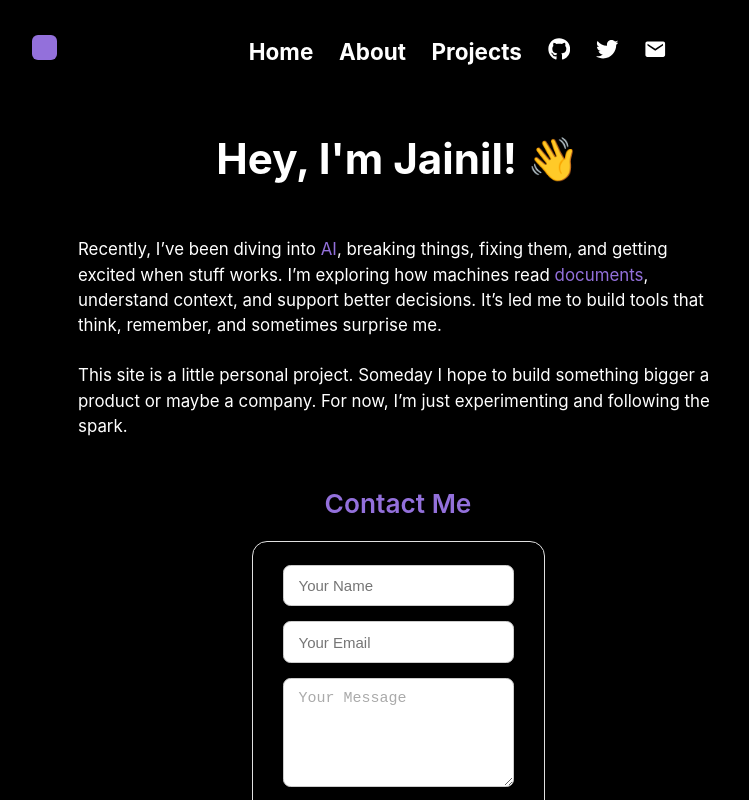
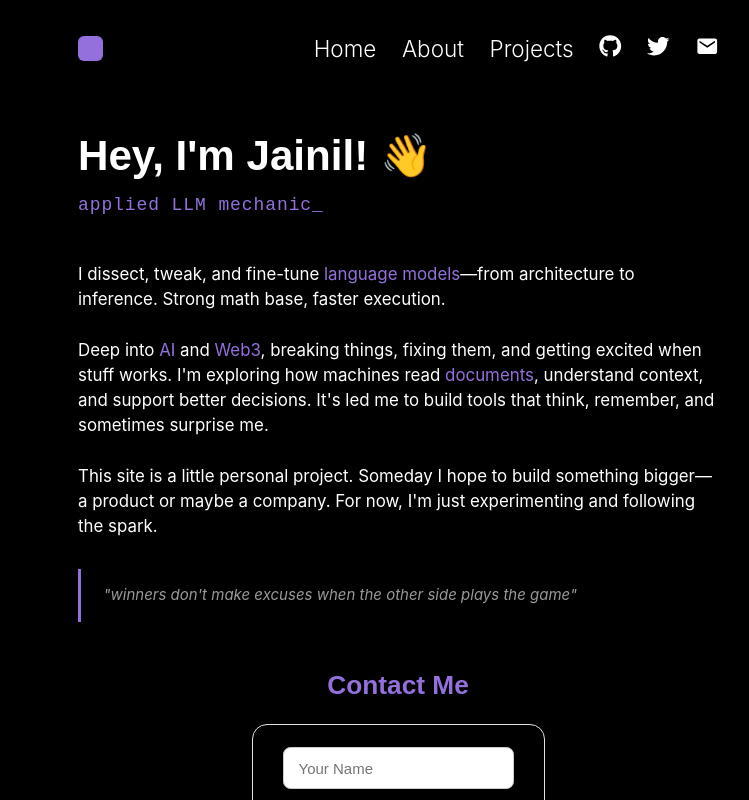
Before and after one commit to jainilshah007/Jainil-Portfolio, a React (Vite) app: page / in a window 1280 px wide. Shown: the top 800 px of the page, without its empty margins (242-991 px from the left). Built offline with nearby package versions, Linux system fonts and the light colour scheme.

Commit message:
style: Apply theme-based colors, update global typography, and refine header layout.

```diff
--- a/public/index.html
+++ b/public/index.html
@@ -9,7 +9,9 @@
   <meta name="description" content="Web site created using create-react-app" />
   <link rel="preconnect" href="https://fonts.googleapis.com">
   <link rel="preconnect" href="https://fonts.gstatic.com" crossorigin>
-    <link href="https://fonts.googleapis.com/css2?family=Varela+Round&display=swap" rel="stylesheet">
+  <link
+    href="https://fonts.googleapis.com/css2?family=Inter:wght@300;400;500&family=Outfit:wght@300;400;500;600&family=Space+Grotesk:wght@500;600;700&display=swap"
+    rel="stylesheet">
   <link rel="apple-touch-icon" href="%PUBLIC_URL%/logo192.png" />
   <!--
       manifest.json provides metadata used when your web app is installed on a
@@ -25,7 +27,7 @@
       work correctly both with client-side routing and a non-root public URL.
       Learn how to configure a non-root public URL by running `npm run build`.
     -->
-    <title>React App</title>
+  <title>Jainil Shah</title>
 </head>
 
 <body>
--- a/src/About.jsx
+++ b/src/About.jsx
@@ -15,18 +15,18 @@ const About = () => {
       </div>
       <div className="Main_content">
         <p>
-         Hey there! I'm a full-stack and Gen AI developer, always vibing with new tech. Guess what? I've just finished working on a fantastic little project on <Link>MCP(Model Context Protocol)</Link>. If you're curious, you can check it out <Link href="https://github.com/jainilshah007/mcp_memory_context/" target="_blank" rel="noopener noreferrer">[here]</Link>.<br/><br/>
-          My journey into development started with a simple curiosity about how things work behind the scenes, and it quickly grew into a passion. I love solving problems, building creative solutions, and constantly learning. The thrill of turning ideas into real, impactful projects is what drives me every day.For me, being a developer is more than just a job it’s a journey of growth and discovery. I’m excited by the challenges, the learning, and the opportunity to make a difference with the work I do.<br/><br/>
-          My path to becoming a developer has been a unique one. I'm actually self-taught, but I do hold a degree in Electronics and Engineering from Birla Vishvakrama Mahavidhyalaya <Link href="https://www.bvmengineering.ac.in/" target="_blank" rel="noopener noreferrer">(BVM, Vidhyanagar)</Link>. Computers and the internet have fascinated me since I first laid eyes on Google back in 8th grade. That was a mind-blowing experience!<br/><br/>
-          In the past, Python has been my go-to language, and I've even worked on some exciting projects in the realm of <Link href="https://github.com/jainilshah007" target="_blank" rel="noopener noreferrer">Data science</Link>. By the way, I also had the honor of being a Lead in my college's <Link href="https://example.com" target="_blank" rel="noopener noreferrer">Technical Club</Link>, which allowed me to sharpen my leadership skills.<br/><br/>
-          Outside the world of programming, there's a side of me that's deeply passionate about sports, particularly <Link href="https://example.com">Football</Link>. I proudly wear the badge of a Pro Madridista and genuinely admire the beauty of sports in general. And let's not forget my love for  <NavLink className="navbar-link" to="/movies" > [Movies!]</NavLink> From timeless classics to Bollywood masala, I can't resist the allure of a good film.<br/><br/>
+          Hey there! I'm a full-stack and Gen AI developer, always vibing with new tech. Guess what? I've just finished working on a fantastic little project on <Link>MCP(Model Context Protocol)</Link>. If you're curious, you can check it out <Link href="https://github.com/jainilshah007/mcp_memory_context/" target="_blank" rel="noopener noreferrer">[here]</Link>.<br /><br />
+          My journey into development started with a simple curiosity about how things work behind the scenes, and it quickly grew into a passion. I love solving problems, building creative solutions, and constantly learning. The thrill of turning ideas into real, impactful projects is what drives me every day.For me, being a developer is more than just a job it’s a journey of growth and discovery. I’m excited by the challenges, the learning, and the opportunity to make a difference with the work I do.<br /><br />
+          My path to becoming a developer has been a unique one. I'm actually self-taught, but I do hold a degree in Electronics and Engineering from Birla Vishvakrama Mahavidhyalaya <Link href="https://www.bvmengineering.ac.in/" target="_blank" rel="noopener noreferrer">(BVM, Vidhyanagar)</Link>. Computers and the internet have fascinated me since I first laid eyes on Google back in 8th grade. That was a mind-blowing experience!<br /><br />
+          In the past, Python has been my go-to language, and I've even worked on some exciting projects in the realm of <Link href="https://github.com/jainilshah007" target="_blank" rel="noopener noreferrer">Data science</Link>. By the way, I also had the honor of being a Lead in my college's <Link href="https://example.com" target="_blank" rel="noopener noreferrer">Technical Club</Link>, which allowed me to sharpen my leadership skills.<br /><br />
+          Outside the world of programming, there's a side of me that's deeply passionate about sports, particularly <Link href="https://example.com">Football</Link>. I proudly wear the badge of a Pro Madridista and genuinely admire the beauty of sports in general. And let's not forget my love for  <NavLink className="navbar-link" to="/movies" > [Movies!]</NavLink> From timeless classics to Bollywood masala, I can't resist the allure of a good film.<br /><br />
           You can check me out on the following platforms:
         </p>
         <div className="icons">
-        <Link href="https://github.com/jainilshah007" target="_blank" rel="noopener noreferre"> <FaGithub /></Link>
-        <Link href="https://twitter.com/jainils007" target="_blank" rel="noopener noreferre"> <FaTwitter /></Link>
-        <Link href="https://www.linkedin.com/in/jainil-shah07/" target="_blank" rel="noopener noreferre"> <FaLinkedin /></Link>
-        <Link href="https://mail.google.com/mail/?view=cm&fs=1&to=jainilcrshah@gmail.com" target="_blank" rel="noopener noreferre"> <IoMdMail /></Link>
+          <Link href="https://github.com/jainilshah007" target="_blank" rel="noopener noreferre"> <FaGithub /></Link>
+          <Link href="https://twitter.com/jainils007" target="_blank" rel="noopener noreferre"> <FaTwitter /></Link>
+          <Link href="https://www.linkedin.com/in/jainil-shah07/" target="_blank" rel="noopener noreferre"> <FaLinkedin /></Link>
+          <Link href="https://mail.google.com/mail/?view=cm&fs=1&to=jainilcrshah@gmail.com" target="_blank" rel="noopener noreferre"> <IoMdMail /></Link>
           <Link href="https://open.spotify.com/user/31owygju4vhxswzvsgqbjbsce5wq?si=iPcuPG3VSWG27kSXTA9kiw&utm_source=copy-link" target="_blank" rel="noopener noreferre"><FaSpotify /></Link>
         </div>
         <div className="resume">
@@ -38,7 +38,7 @@ const About = () => {
 };
 
 const Link = styled.a`
-  color: RGB(147, 112, 219);
+  color: ${({ theme }) => theme.colors.helper};
   text-decoration: none;
   cursor: pointer;
 
@@ -60,8 +60,7 @@ const Wrapper = styled.section`
   }
 .navbar-link{
   text-decoration: none;
-  color: RGB(147, 112, 219);
-  text-decoration: none;
+  color: ${({ theme }) => theme.colors.helper};
   cursor: pointer;
 
   &:hover {
--- a/src/Globalstyle.jsx
+++ b/src/Globalstyle.jsx
@@ -13,11 +13,12 @@ export const GlobalStyle = createGlobalStyle`
     margin-top: 20px;
     color: ${({ theme }) => theme.colors.body};
     font-size: 15px;
-    font-weight: 700;
+    font-weight: 400;
     background-color: black;
   }
 
-
-
-
+  h1, h2, h3, h4, h5, h6 {
+    font-family: 'Space Grotesk', sans-serif;
+    font-weight: 700;
+  }
 `;
--- a/src/Home.jsx
+++ b/src/Home.jsx
@@ -9,35 +9,33 @@ const Home = () => {
     <Wrapper>
       <div className="home-main">
         <h1 className="hey">Hey, I'm Jainil! 👋</h1>
+        <p className="tagline">applied LLM mechanic_</p>
         <div className="Main_content">
           <p>
-            Recently, I’ve been diving into{' '}
+            I dissect, tweak, and fine-tune{' '}
+            <Link>
+              language models
+            </Link>—from architecture to inference. Strong math base, faster execution.
+            <br /><br />
+            Deep into{' '}
             <Link>
               AI
+            </Link> and{' '}
+            <Link>
+              Web3
             </Link>, breaking things, fixing them, and getting excited when stuff works.
-            I’m exploring how machines read{' '}
+            I'm exploring how machines read{' '}
             <Link>
               documents
             </Link>, understand context, and support better decisions.
-            It’s led me to build tools that think, remember, and sometimes surprise me.
-            <br/><br/>
-            {/* Outside tech, I enjoy{' '}
-            <Link href="https://www.realmadrid.com/en" target="_blank" rel="noopener noreferrer">
-              football
-            </Link>, watching games, and the occasional race in{' '}
-            <Link href="https://en.wikipedia.org/wiki/Need_for_Speed:_Most_Wanted_(2005_video_game)" target="_blank" rel="noopener noreferrer">
-              NFS: Most Wanted
-            </Link>.
-            <br/><br/> */}
-            This site is a little personal project. Someday I hope to build something bigger a product or maybe a company.
-            For now, I’m just experimenting and following the spark.
-            {/* I’ve{' '}
-            <Link>
-              over-engineered
-            </Link> for fun. It didn’t need all the extras, but I built them anyway.
-            <br/><br/> */}
-
+            It's led me to build tools that think, remember, and sometimes surprise me.
+            <br /><br />
+            This site is a little personal project. Someday I hope to build something bigger—a product or maybe a company.
+            For now, I'm just experimenting and following the spark.
           </p>
+          <blockquote className="quote">
+            "winners don't make excuses when the other side plays the game"
+          </blockquote>
         </div>
       </div>
     </Wrapper>
@@ -45,7 +43,7 @@ const Home = () => {
 };
 
 const Link = styled.a`
-  color: RGB(147, 112, 219);
+  color: ${({ theme }) => theme.colors.helper};
   text-decoration: none;
   cursor: pointer;
 
@@ -67,13 +65,13 @@ const Wrapper = styled.section`
   .hey {
     margin-left: auto;
     margin-right: auto;
-    width: 80vw;
+    width: 50vw;
     font-size: 2.81rem;
     line-height: 4.21rem;
     vertical-align: baseline;
     font-weight: 700;
     text-indent: 0;
-    flex-wrap: wrap;
+    text-align: start;
   }
 
   .Main_content {
@@ -92,6 +90,29 @@ const Wrapper = styled.section`
     font-weight: 400;
   }
 
+  .tagline {
+    font-family: 'Courier New', monospace;
+    font-size: 1.2rem;
+    color: ${({ theme }) => theme.colors.helper};
+    margin-top: 0.5rem;
+    margin-left: auto;
+    margin-right: auto;
+    width: 50vw;
+    text-align: start;
+    letter-spacing: 0.05em;
+    font-weight: 500;
+  }
+
+  .quote {
+    margin-top: 2rem;
+    padding: 1rem 1.5rem;
+    border-left: 3px solid ${({ theme }) => theme.colors.helper};
+    font-style: italic;
+    color: rgba(255, 255, 255, 0.6);
+    font-size: 1rem;
+    line-height: 1.5rem;
+  }
+
   @media screen and (max-width: 768px) {
     .home-main {
       margin-left: 0.1rem;
@@ -99,10 +120,16 @@ const Wrapper = styled.section`
     }
 
     .hey {
-      width: 80vw;
+      width: 90vw;
       text-align: start;
       font-size: 2.3rem;
       line-height: 4.21rem;
+    }
+
+    .tagline {
+      width: 90vw;
+      text-align: start;
+      font-size: 1rem;
     }
 
     .Main_content {
@@ -111,6 +138,10 @@ const Wrapper = styled.section`
       vertical-align: baseline;
       width: 90vw;
     }
+
+    .quote {
+      padding: 0.75rem 1rem;
+    }
   }
 `;
 
--- a/src/Movies.jsx
+++ b/src/Movies.jsx
@@ -157,7 +157,7 @@ const Wrapper = styled.section`
   .arrow-content {
     margin-right: 0.5rem;
     transition: color 0.3s ease;
-    color:white;
+    color: ${({ theme }) => theme.colors.body};
   }
 
   .arrow-content:hover {
--- a/src/Uses.jsx
+++ b/src/Uses.jsx
@@ -19,7 +19,7 @@ const Uses = () => {
   `;
 
   const Link = styled.a`
-    color: RGB(147, 112, 219);
+    color: ${({ theme }) => theme.colors.helper};
     text-decoration: none;
     cursor: pointer;
     &:hover {
@@ -170,9 +170,8 @@ const Wrapper = styled.section`
   }
 
   .text_apps {
-    color: white;
+    color: ${({ theme }) => theme.colors.body};
     margin-left: 0.625rem;
-
     font-weight: 400;
   }
 
--- a/src/components/Contact.jsx
+++ b/src/components/Contact.jsx
@@ -10,7 +10,7 @@ const Contact = () => {
       font-size: 1.75rem;
       font-weight: 600;
       margin-bottom: 1.5rem;
-      color:RGB(147, 112, 219);
+      color: ${({ theme }) => theme.colors.helper};
     }
 
     .container {
@@ -41,7 +41,7 @@ const Contact = () => {
           transition: border-color 0.3s ease;
 
           &:focus {
-            border-color: #5856d6;
+            border-color: ${({ theme }) => theme.colors.helper};
             outline: none;
           }
         }
@@ -53,7 +53,7 @@ const Contact = () => {
         input[type='submit'] {
           margin-top: 0.5rem;
           padding: 0.7rem 1rem;
-          background-color: #5856d6;
+          background-color: ${({ theme }) => theme.colors.helper};
           color: white;
           border: none;
           border-radius: 0.5rem;
@@ -63,7 +63,7 @@ const Contact = () => {
           transition: transform 0.2s ease, background-color 0.3s ease;
 
           &:hover {
-            background-color: #4744c1;
+            opacity: 0.85;
             transform: scale(0.97);
           }
         }
--- a/src/components/Header.jsx
+++ b/src/components/Header.jsx
@@ -10,7 +10,7 @@ const Header = () => {
       <FlexContainer>
         <NavLink to="/">
           <svg className="purp_box" width="25" height="25" viewBox="0 0 25 25" fill="none" xmlns="http://www.w3.org/2000/svg">
-            <rect width="25" height="25" rx="6" fill="RGB(147, 112, 219)"/>
+            <rect width="25" height="25" rx="6" fill="RGB(147, 112, 219)" />
           </svg>
         </NavLink>
         <Navbar />
@@ -20,37 +20,26 @@ const Header = () => {
 };
 
 const Mainheader = styled.header`
-  padding: 1rem;
+  padding: 1rem 0;
   background-color: ${({ theme }) => theme.colors.bg};
- width:50vw;
- margin-left:auto;
-  margin-right:auto;
-  top:0.625rem;
-
-
+  width: 50vw;
+  margin-left: auto;
+  margin-right: auto;
 `;
 
 const FlexContainer = styled.div`
   display: flex;
-  justify-content: center;
-  align-items: baseline;
-  width:40vw;
+  justify-content: space-between;
+  align-items: center;
+  width: 50vw;
 
   .purp_box {
     display: flex;
-    margin-right: 15vw;
-    margin-top: px;
-
-  }
-  @media screen and (max-width: 768px) {
-    .purp_box {
-
-      margin-right: 5vw;
-
-
-    }
   }
 
+  @media screen and (max-width: 768px) {
+    width: 90vw;
+  }
 `;
 
 export default Header;
--- a/src/components/Navbar.jsx
+++ b/src/components/Navbar.jsx
@@ -6,13 +6,13 @@ import { IoMdMail } from "react-icons/io";
 
 const Navbar = () => {
   const Link = styled.a`
-    color: white;
+    color: ${({ theme }) => theme.colors.body};
     text-decoration: none;
     cursor: pointer;
 
     &:hover {
       text-decoration: underline;
-      color: RGB(147, 112, 219);
+      color: ${({ theme }) => theme.colors.helper};
     }
   `;
 
@@ -32,7 +32,7 @@ const Navbar = () => {
       }
 
       .navbar-link {
-        color: white;
+        color: ${({ theme }) => theme.colors.body};
         font-size: 1.5rem;
         text-decoration: none;
 
--- a/src/index.css
+++ b/src/index.css
@@ -1,13 +1,11 @@
 body {
   margin: 0;
-  font-family: -apple-system, BlinkMacSystemFont, 'Segoe UI', 'Roboto', 'Oxygen',
-    'Ubuntu', 'Cantarell', 'Fira Sans', 'Droid Sans', 'Helvetica Neue',
-    sans-serif;
+  font-family: 'Outfit', -apple-system, BlinkMacSystemFont, sans-serif;
+  font-weight: 300;
   -webkit-font-smoothing: antialiased;
   -moz-osx-font-smoothing: grayscale;
 }
 
 code {
-  font-family: source-code-pro, Menlo, Monaco, Consolas, 'Courier New',
-    monospace;
+  font-family: 'Courier New', Consolas, monospace;
 }
--- a/src/projects.jsx
+++ b/src/projects.jsx
@@ -113,7 +113,7 @@ const Wrapper = styled.section`
 
   h2 {
     margin-bottom: 1rem;
-    color: #5856d6;
+    color: ${({ theme }) => theme.colors.helper};
   }
 
   h3 {
```
Lines whose indentation alone changed are shown as unchanged.
